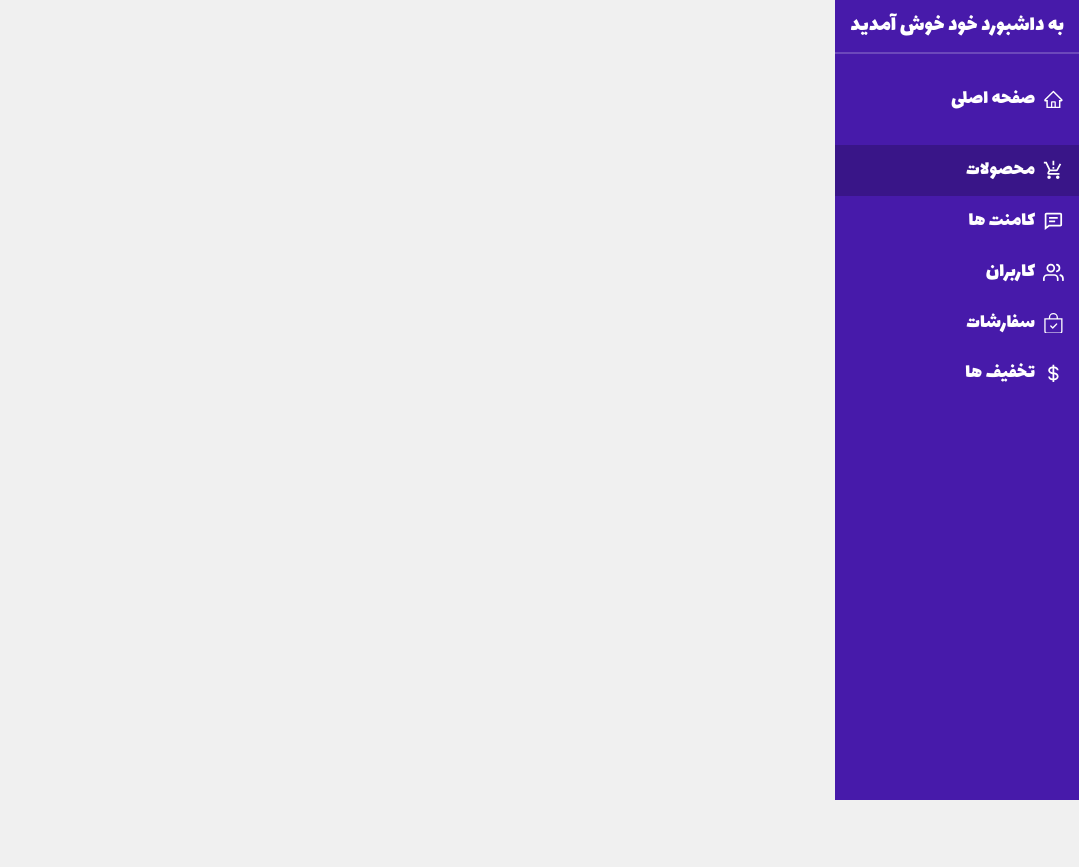
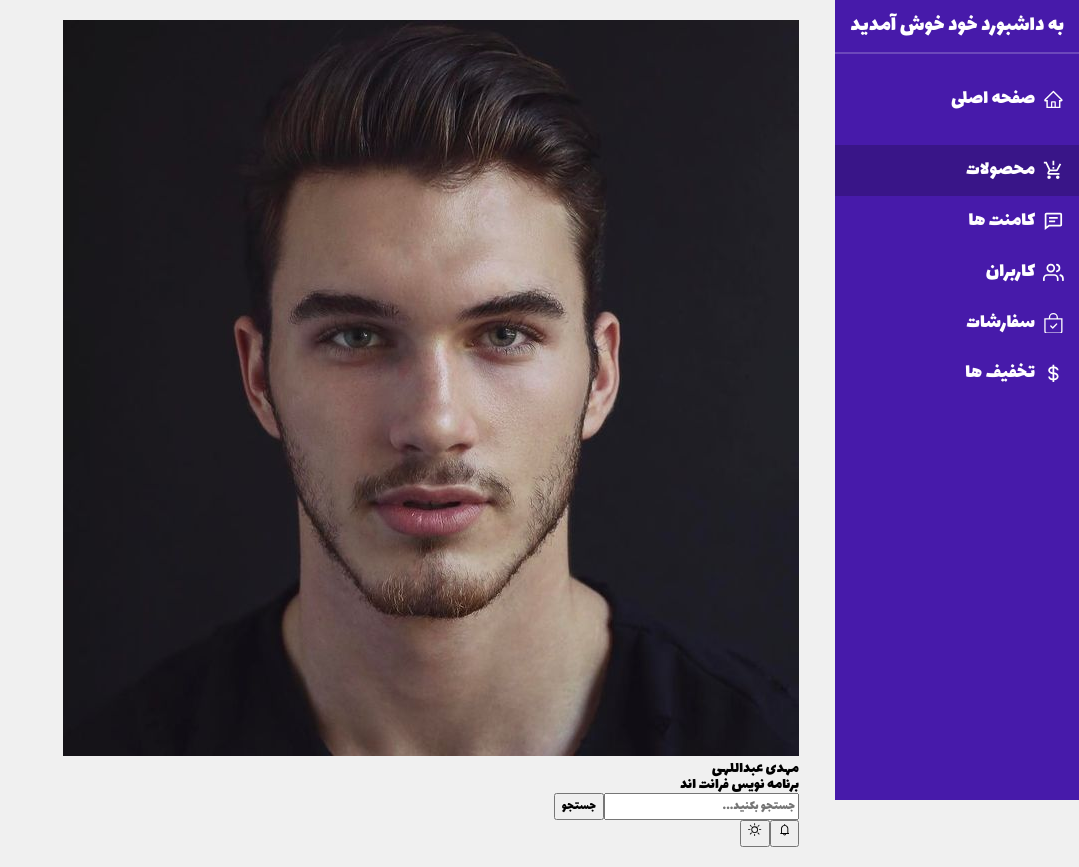
Before and after one commit to MAwasTaken/PMS-with-React, a React (Vite) app: page / in a window 1280 px wide. Shown: the whole page, without its empty margins (201-1280 px from the left). Before the commit the page ends 800 px from the top, so only its background shows below. Built offline with nearby package versions, Linux system fonts and the light colour scheme.

Commit message:
Header Created

```diff
--- /dev/null
+++ b/src/App.css
@@ -0,0 +1,5 @@
+.main {
+  flex: 4;
+  padding: 20px;
+  padding-right: 280px;
+}
--- a/src/App.jsx
+++ b/src/App.jsx
@@ -4,15 +4,21 @@ import React from "react";
 // packages
 
 // styles
+import './App.css'
 
 // components
 import Sidebar from "./Components/Sidebar/Sidebar";
+import Header from "./Components/Header/Header";
 
 // app
 function App() {
 	return (
 		<>
 			<Sidebar />
+			<div className='main'>
+				<Header />
+        {/* routes */}
+			</div>
 		</>
 	);
 }
--- /dev/null
+++ b/src/Components/Header/Header.jsx
@@ -0,0 +1,41 @@
+// react
+import React from "react";
+
+// packages
+import { AiOutlineBell } from "react-icons/ai";
+import { BsBrightnessHigh } from "react-icons/bs";
+
+// styles
+import "./Header.css";
+
+// components
+
+// header
+function Header() {
+	return (
+		<div className='header'>
+			<div className='admin-profile'>
+				<img src='./img/4.jpg' alt='admin profile' />
+				<div>
+					<h1>مهدی عبداللهی</h1>
+					<h3>برنامه نویس فرانت اند</h3>
+				</div>
+				<div className='header-left-section'>
+					<div className='search-box'>
+						<input type='text' placeholder='جستجو بکنید...' />
+						<button>جستجو</button>
+					</div>
+					<button className='header-left-icon'>
+						<AiOutlineBell />
+					</button>
+					<button className='header-left-icon'>
+						<BsBrightnessHigh />
+					</button>
+				</div>
+			</div>
+		</div>
+	);
+}
+
+// exports
+export default Header;
```
Also changed, not shown: src/Components/Sidebar/Sidebar.jsx (+5 -5 lines), public/img/4.jpg (added), src/Components/Header/Header.css (added).
